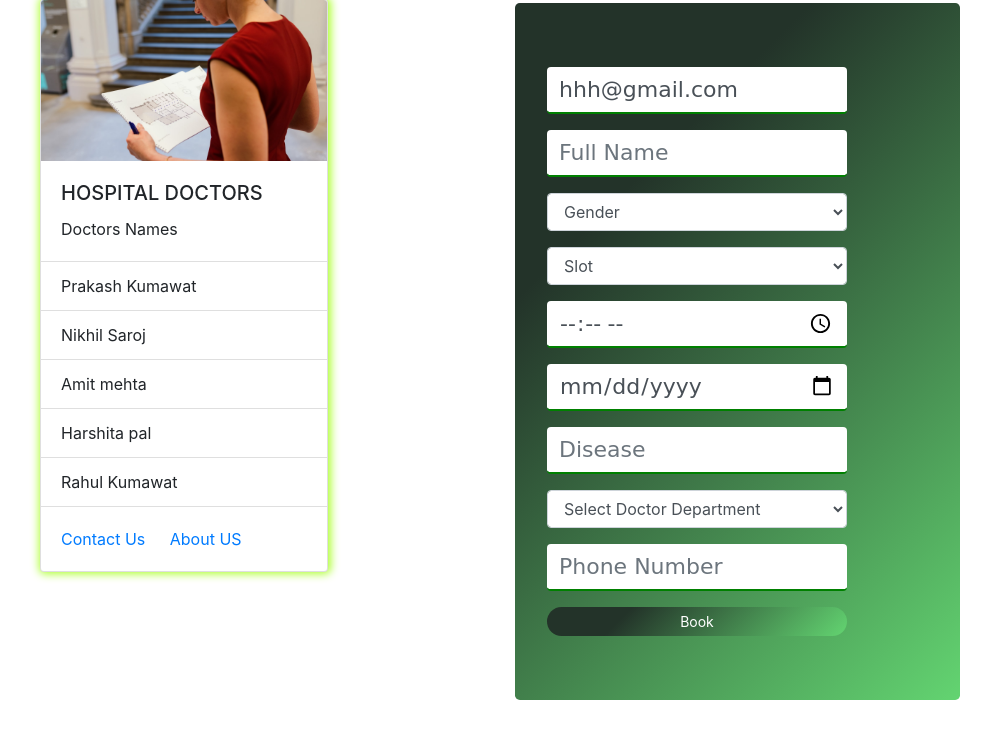
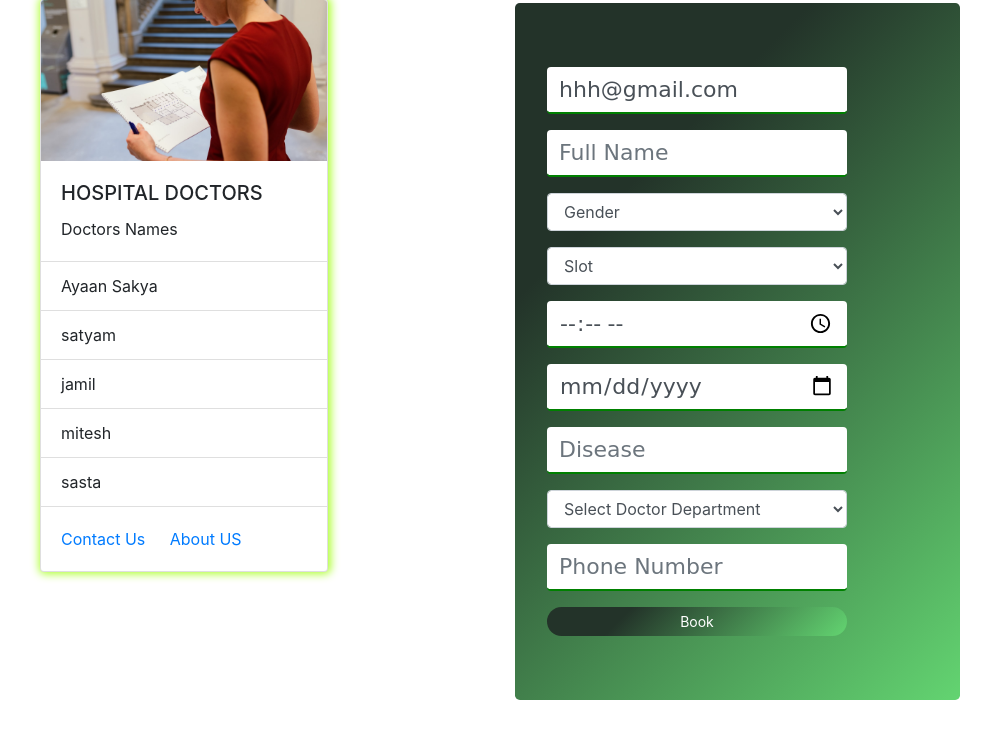
Before and after one commit to kirito0026/HMS, a Flask app: page /patients in a window 1280 px wide. Shown: the part 130-876 px from the top of the page, without its empty margins (45-1036 px from the left). Run offline with Flask 3, Linux system fonts and the light colour scheme; a user stored in the database is signed in; data comes from the database, SQL or seed files in the repository; parts of the project's set-up code (start-up, migrations or seed data) failed here and were passed over.

Commit message:
Update patient.html

```diff
--- a/templates/patient.html
+++ b/templates/patient.html
@@ -17,11 +17,11 @@ Patients Booking
     <p class="card-text">Doctors Names</p>
   </div>
   <ul class="list-group list-group-flush">
-    <li class="list-group-item">Prakash Kumawat</li>
-    <li class="list-group-item">Nikhil Saroj</li>
-    <li class="list-group-item">Amit mehta</li>
-    <li class="list-group-item">Harshita pal</li>
-    <li class="list-group-item">Rahul Kumawat</li>
+    <li class="list-group-item">Ayaan Sakya</li>
+    <li class="list-group-item">satyam</li>
+    <li class="list-group-item">jamil</li>
+    <li class="list-group-item">mitesh</li>
+    <li class="list-group-item">sasta</li>
   </ul>
   <div class="card-body">
     <a href="#" class="card-link">Contact Us</a>
```
